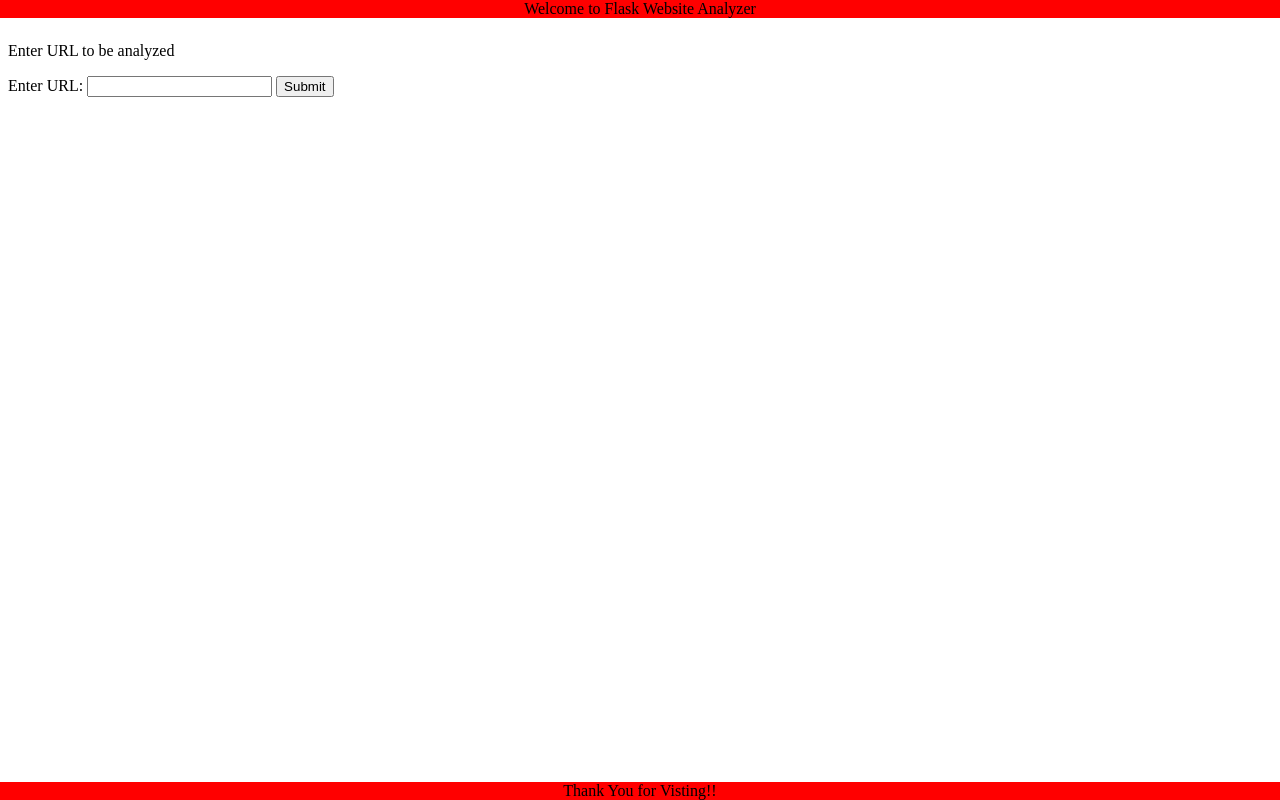
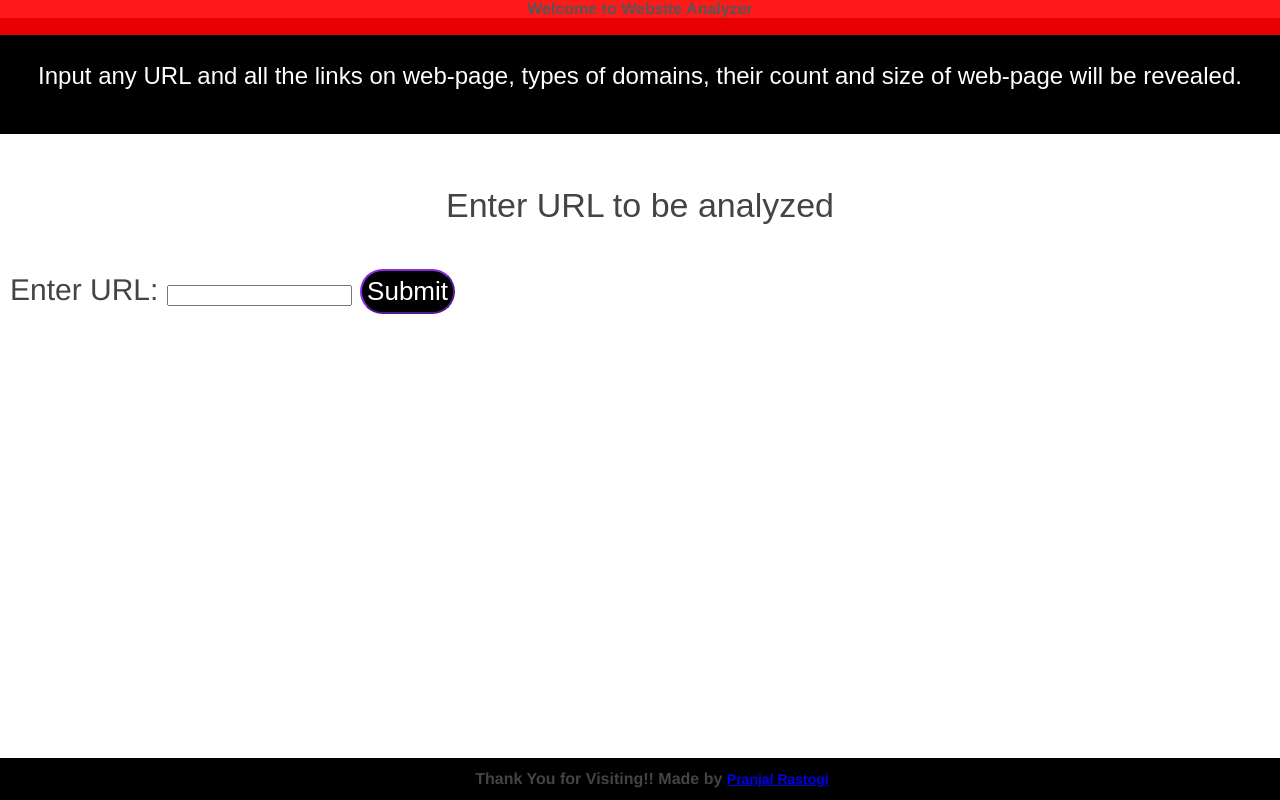
Before and after one commit to prankshaw/Domain-Explorer, a Flask app: page / in a window 1280 px wide. Run offline with Flask 2, Linux system fonts and the light colour scheme.

Commit message:
added css

```diff
--- /dev/null
+++ b/static/main.css
@@ -0,0 +1,88 @@
+body {
+    margin: 0;
+    padding: 0;
+    font-family: "Helvetica Neue", Helvetica, Arial, sans-serif;
+    color: #444;
+}
+
+/*
+   * Formatting the header area
+   */
+header {
+    background-color: #DFB887;
+    height: 35px;
+    width: 100%;
+    opacity: .9;
+    margin-bottom: 10px;
+}
+
+header h1.logo {
+    margin: 0;
+    font-size: 1.7em;
+    color: #fff;
+    text-transform: uppercase;
+    float: left;
+}
+
+header h1.logo:hover {
+    color: #fff;
+    text-decoration: none;
+}
+
+/*
+   * Centering the body content
+   */
+.container {
+    width: 1200px;
+    margin: 0 auto;
+}
+
+div.home {
+    padding: 10px 0 30px 0;
+    background-color: #E6E6FA;
+    -webkit-border-radius: 6px;
+    -moz-border-radius: 6px;
+    border-radius: 6px;
+}
+
+div.about {
+    padding: 10px 0 30px 0;
+    background-color: #E6E6FA;
+    -webkit-border-radius: 6px;
+    -moz-border-radius: 6px;
+    border-radius: 6px;
+}
+
+h2 {
+    font-size: 3em;
+    margin-top: 40px;
+    text-align: center;
+    letter-spacing: -2px;
+}
+
+h3 {
+    font-size: 1.7em;
+    font-weight: 100;
+    margin-top: 30px;
+    text-align: center;
+    letter-spacing: -1px;
+    color: #999;
+}
+
+.menu {
+    float: right;
+    margin-top: 8px;
+}
+
+.menu li {
+    display: inline;
+}
+
+.menu li+li {
+    margin-left: 35px;
+}
+
+.menu li a {
+    color: #444;
+    text-decoration: none;
+}
--- a/templates/base.html
+++ b/templates/base.html
@@ -1,16 +1,27 @@
 <!DOCTYPE html>
 <html lang="en" dir="ltr">
+
 <head>
   <meta charset="utf-8">
   <title>{% block title %} {% endblock %}</title>
+  <link rel="shortcut icon" href="images/weblogo.ico" type="image/x-icon">
+  <link rel="stylesheet" href="{{ url_for('static', filename='main.css') }}">
   {% block head %} {% endblock %}
 </head>
+
 <body>
-  <header style="position: fixed;left: 0;top: 0;width: 100%;background-color: red;text-align: center;"> Welcome to Flask Website Analyzer   {% block header %} {% endblock %} </header>
+  <header
+    style="position: fixed;left: 0;top: 0;width: 100%;background-color: red;text-align: center; text-align: center; size: 44px;">
+    <strong> Welcome to Website Analyzer</strong> {% block header %} {% endblock %} </header>
   </br>
 
   {% block body %} {% endblock %}
 
-  <footer style="position: fixed;left: 0;bottom: 0;width: 100%;background-color: red;text-align: center;">Thank You for Visting!!</footer>
+  <footer
+    style="position: fixed;left: 0;bottom: 0;width: 100%;background-color: black;text-align: center;padding: 12px;">
+    <strong> Thank You for
+      Visiting!! Made by <a target="blank" href="https://prankshaw.github.io" style="font-size: 14px;"> Pranjal
+        Rastogi</a></strong></footer>
 </body>
+
 </html>
--- a/templates/form.html
+++ b/templates/form.html
@@ -11,12 +11,21 @@ Form
 
 
 {% block body %}
+<div
+	style="background-color: black; color: white; font-size: 24px; font-family: Arial, Helvetica, sans-serif; padding: 20px; text-align: center;">
+	<p> Input any URL and all the links on web-page, types of domains, their count and size of web-page will be
+		revealed.</p>
+</div>
+<br>
+<p style="font-family: Arial, Helvetica, sans-serif; font-size: 34px; text-align: center;">Enter URL to be analyzed </p>
 
-<p>Enter URL to be analyzed </p>
-
-    <form method="POST" action="{{ url_for('my_form_post') }}">
-    	Enter URL: <input name="variable" type="url">
-    	<input type="submit">
-	</form>
+<form method="POST" action="{{ url_for('my_form_post') }}" style="padding: 10px; font-size: 30px;">
+	Enter URL: <input name="variable" type="url">
+	<input type="submit"
+		style="background-color: black; border-radius: 24px; border-color: blueviolet; color: white; font-size: 26px; padding: 5px;"
+		onmouseover="
+		this.style.backgroundColor='blueviolet' ;this.style.color='black' ;this.style.fontSize='28px' ;"
+		onmouseout="this.style.backgroundColor='black';this.style.color='blueviolet';this.style.fontSize='26px';">
+</form>
 
 {% endblock %}
```
Also changed, not shown: templates/404.html (+10 -5 lines), templates/output.html (+7 -1 lines), images/weblogo.ico (added). Lines whose indentation alone changed are shown as unchanged.
